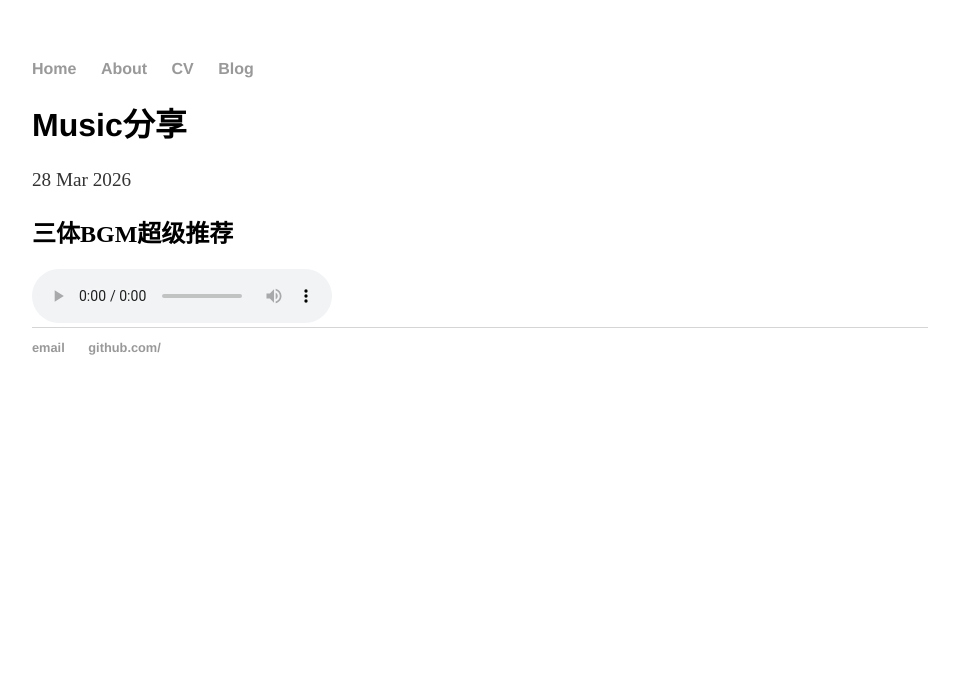
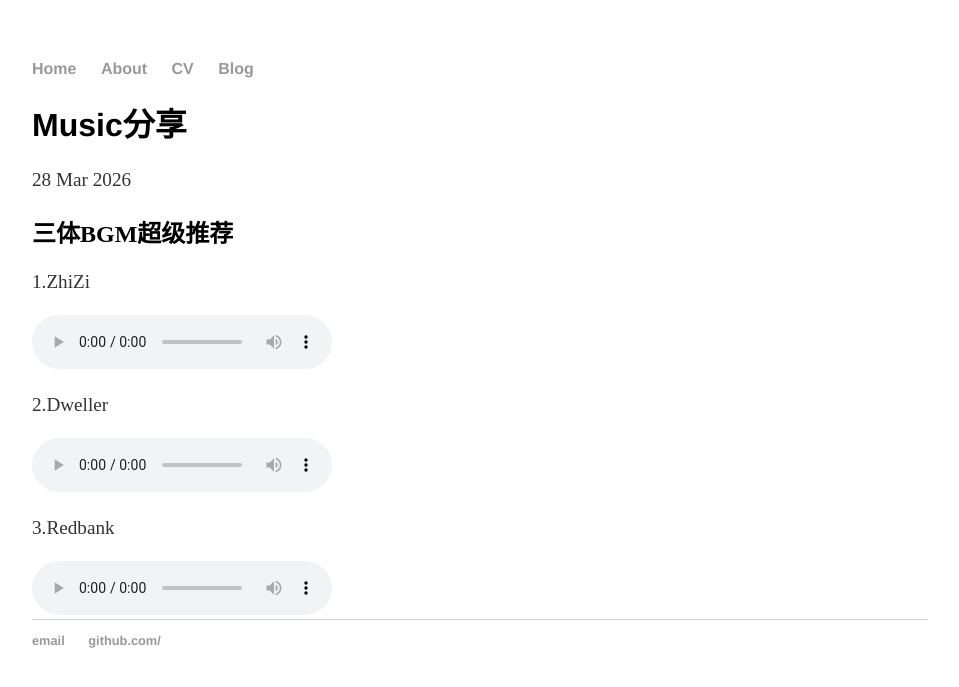
Before and after one commit to kaiagss/kaiagss.github.io, a Jekyll site: the page built from _posts/2026-03-28-Yan-site-launched.md, in a window 1280 px wide. Shown: the top 687 px of the page, without its empty margins (160-1119 px from the left). Built offline with Jekyll 4.4.1, drawn with Linux system fonts in a browser that asks for light colours.

Commit message:
Update 2026-03-28-Yan-site-launched.md

```diff
--- a/_posts/2026-03-28-Yan-site-launched.md
+++ b/_posts/2026-03-28-Yan-site-launched.md
@@ -5,6 +5,17 @@ date: 2026-03-28
 ---
 
 ## 三体BGM超级推荐
+<p>1.ZhiZi</p>
 <audio controls>
-  <source src="https://kaiagss.github.io/my-music/2.dweller.mp3)">
+  <source src="https://kaiagss.github.io/my-music/1.ZhiZi.mp3)">
 </audio>
+
+<p>2.Dweller</p>
+<audio controls>
+    <source src="https://kaiagss.github.io/my-music/2.dweller.mp3">
+</audio>
+
+<p>3.Redbank</p>
+<audio controls>
+    <source src="https://kaiagss.github.io/my-music/3.Redbank.mp3">
+</audio>
```
